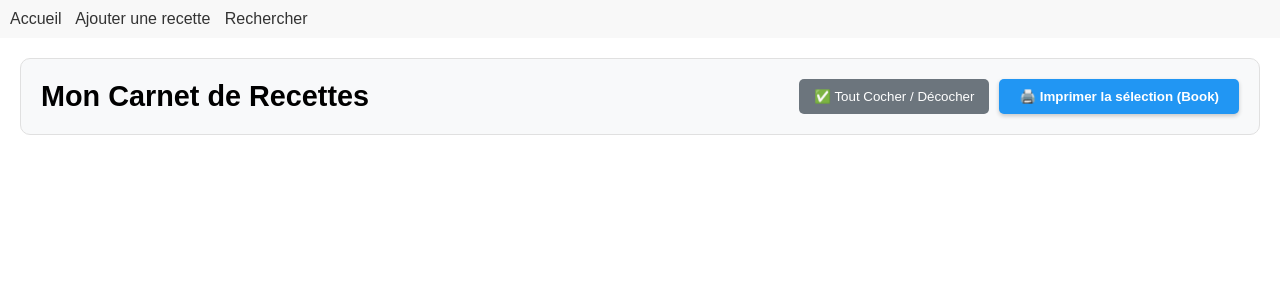
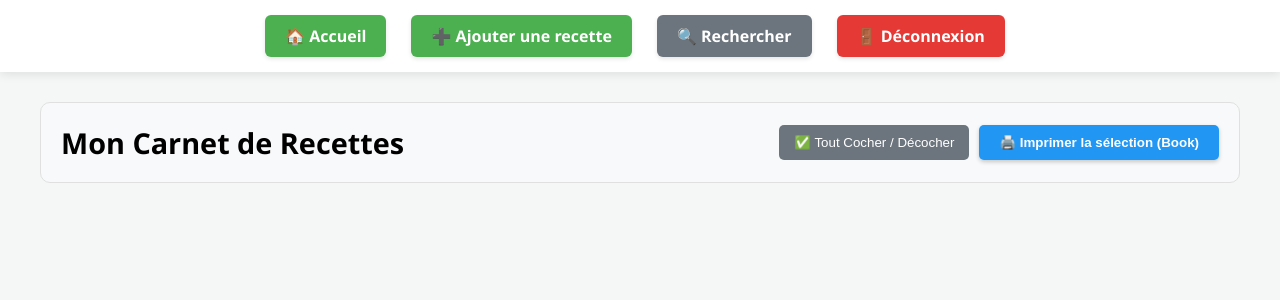
Before and after one commit to gengen2944-spec/HellRecettes, a Flask app: page / in a window 1280 px wide. Shown: the top 300 px of the page. Run offline with Flask 3, Linux system fonts and the light colour scheme; the visitor is signed in with stand-in values (Sample User, id 1); data that the repository does not hold is empty; some libraries are stand-ins or nearby versions.

Commit message:
modif bouton barre etat

```diff
--- a/templates/base.html
+++ b/templates/base.html
@@ -5,19 +5,79 @@
     <meta name="viewport" content="width=device-width, initial-scale=1.0">
     <title>Gestion de Recettes</title>
     <link rel="stylesheet" href="/static/css/style.css">
+    <style>
+        /* Style moderne pour la barre de navigation */
+        body {
+            font-family: 'Segoe UI', Tahoma, Geneva, Verdana, sans-serif;
+            margin: 0;
+            background-color: #f4f7f6;
+        }
+
+        header {
+            background-color: #ffffff;
+            padding: 15px 0;
+            box-shadow: 0 2px 10px rgba(0,0,0,0.1);
+            margin-bottom: 30px;
+        }
+
+        nav {
+            display: flex;
+            justify-content: center;
+            gap: 15px;
+        }
+
+        /* Style des liens calqué sur vos nouveaux boutons */
+        nav a {
+            text-decoration: none;
+            color: white;
+            background-color: #4CAF50; /* Vert pour l'action principale */
+            padding: 10px 20px;
+            border-radius: 6px;
+            font-weight: bold;
+            transition: all 0.3s ease;
+            box-shadow: 0 2px 4px rgba(0,0,0,0.1);
+        }
+
+        nav a:hover {
+            background-color: #45a049;
+            transform: translateY(-2px);
+            box-shadow: 0 4px 8px rgba(0,0,0,0.2);
+        }
+
+        /* Couleur spécifique pour le bouton recherche */
+        nav a[href="/recherche"] {
+            background-color: #6c757d;
+        }
+
+        nav a[href="/recherche"]:hover {
+            background-color: #5a6268;
+        }
+
+        /* Couleur spécifique pour le bouton déconnexion (si vous l'ajoutez) */
+        .logout-btn {
+            background-color: #e53935;
+        }
+
+        main {
+            max-width: 1200px;
+            margin: 0 auto;
+            padding: 0 20px;
+        }
+    </style>
 </head>
 <body>
     <header>
         <nav>
-            <a href="/">Accueil</a>
-            <a href="/ajout">Ajouter une recette</a>
-            <a href="/recherche">Rechercher</a>
+            <a href="/">🏠 Accueil</a>
+            <a href="/ajout">➕ Ajouter une recette</a>
+            <a href="/recherche">🔍 Rechercher</a>
+            {% if session.get('logged_in') %}
+                <a href="/logout" class="logout-btn">🚪 Déconnexion</a>
+            {% endif %}
         </nav>
     </header>
     <main>
         {% block content %}{% endblock %}
     </main>
-
-
 </body>
 </html>
```
